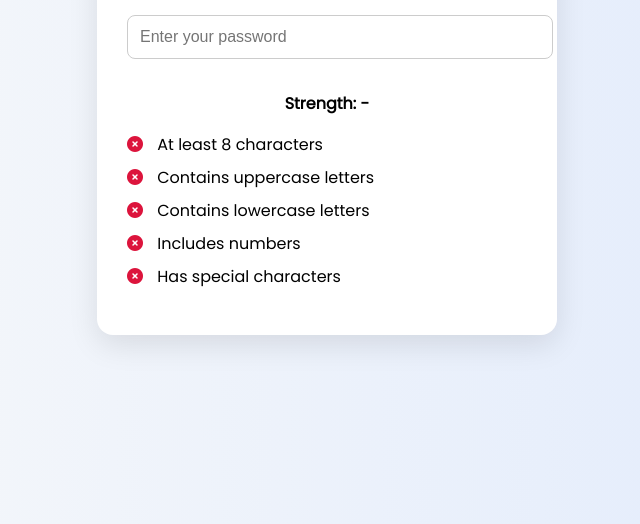
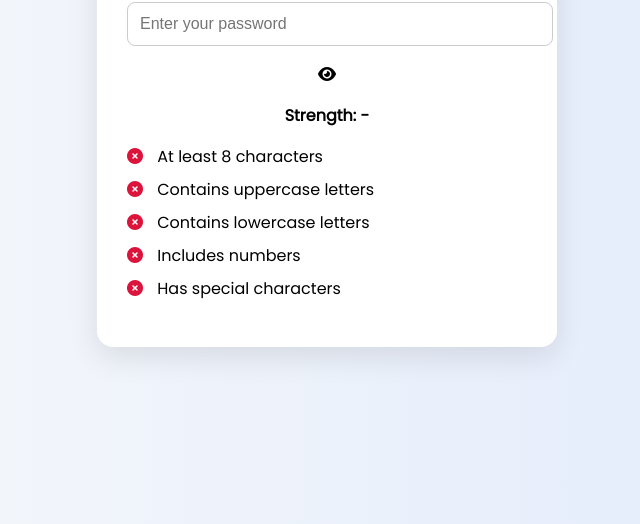
Before and after one commit to mkgohil0/SCT_ST_3, a plain HTML site: page index.html in a window 1280 px wide. Shown: the part 276-800 px from the top of the page, without its empty margins (313-953 px from the left). Drawn offline with Linux system fonts and the light colour scheme.

Commit message:
Update index.html

```diff
--- a/index.html
+++ b/index.html
@@ -11,7 +11,11 @@
 <body>
   <div class="container">
     <h1><i class="fas fa-lock"></i> Password Strength Checker</h1>
-    <input type="password" id="password" placeholder="Enter your password" />
+   <div class="password-wrapper">
+  <input type="password" id="password" placeholder="Enter your password" />
+  <span class="toggle-password"><i class="fas fa-eye"></i></span>
+</div>
+
     <p><strong>Strength:</strong> <span id="strength">-</span></p>
     <ul id="criteria">
       <li><i class="fas fa-times-circle icon"></i> At least 8 characters</li>
```
